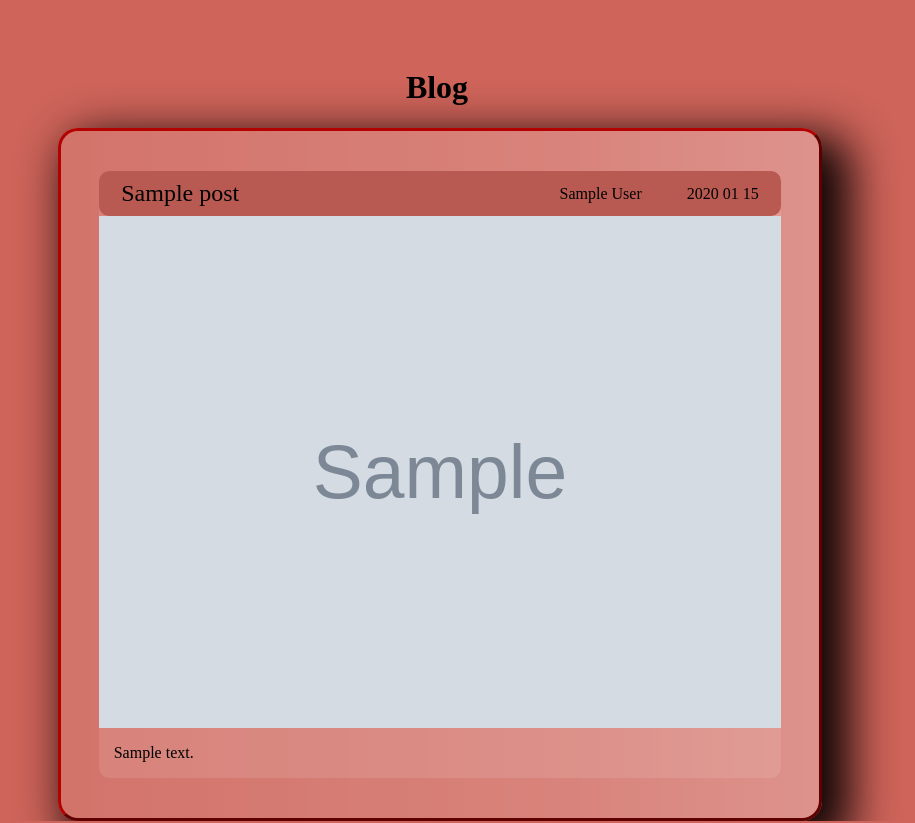
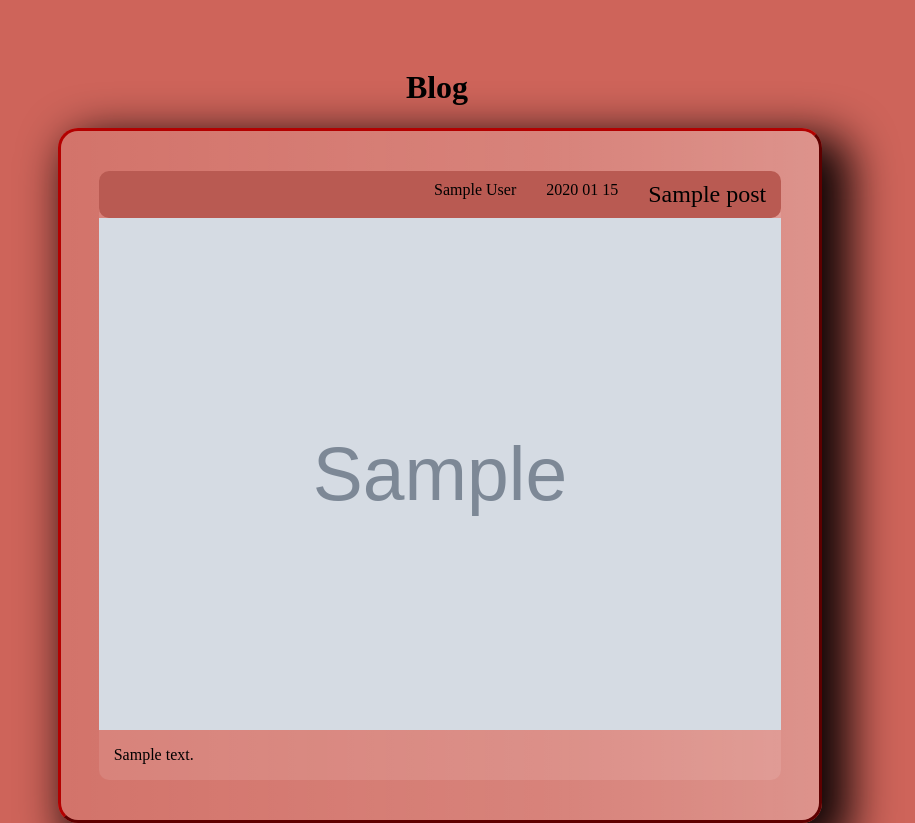
Before and after one commit to maciejratajski1999/WebPageDemo, a Flask app: page /blog in a window 1280 px wide. Shown: the part 52-875 px from the top of the page, without its empty margins (203-1118 px from the left). Run offline with Flask 2, Linux system fonts and the light colour scheme; tables that the repository leaves empty hold one stand-in row (values such as "Sample post"); grey boxes marked "Sample" are stand-in pictures.

Commit message:
changed post-header layout

```diff
--- a/app/static/blog.css
+++ b/app/static/blog.css
@@ -46,23 +46,17 @@ div.post-header {
 }
 a.post-header {
     padding: 10px 15px;
-    padding: 1.3% 3.3%;
     text-align: center;
+    justify-content: center;
 }
 
-a.title{
+.title{
     float: left;
     font-size: x-large;
 }
 a.author{
-    position: relative;
-    top: 5px;
-    float: right;
 }
 a.date{
-    position: relative;
-    top: 5px;
-    float: right;
 }
 
 div.post {
@@ -74,7 +68,8 @@ div.post {
     overflow: hidden;
 }
 .a-container{
-    display: inline;
+    display: flex;
+    float: right;
 }
 p.post p {
     padding: 0px 0px;
@@ -91,17 +86,16 @@ justify-content: center;
 display: flex;
 }
 #delete_post {
-    float: right;
-    width: 108px;
+    width: 120px;
 }
 #edit{
-    float: right;
-    width: 108px;
-    position: relative;
-    bottom: 19px;
+    width: 120px;
 }
 img.post{
     position: relative;
     width: 100%;
     height: auto;
 }
+#title{
+    float: left;
+}
```
